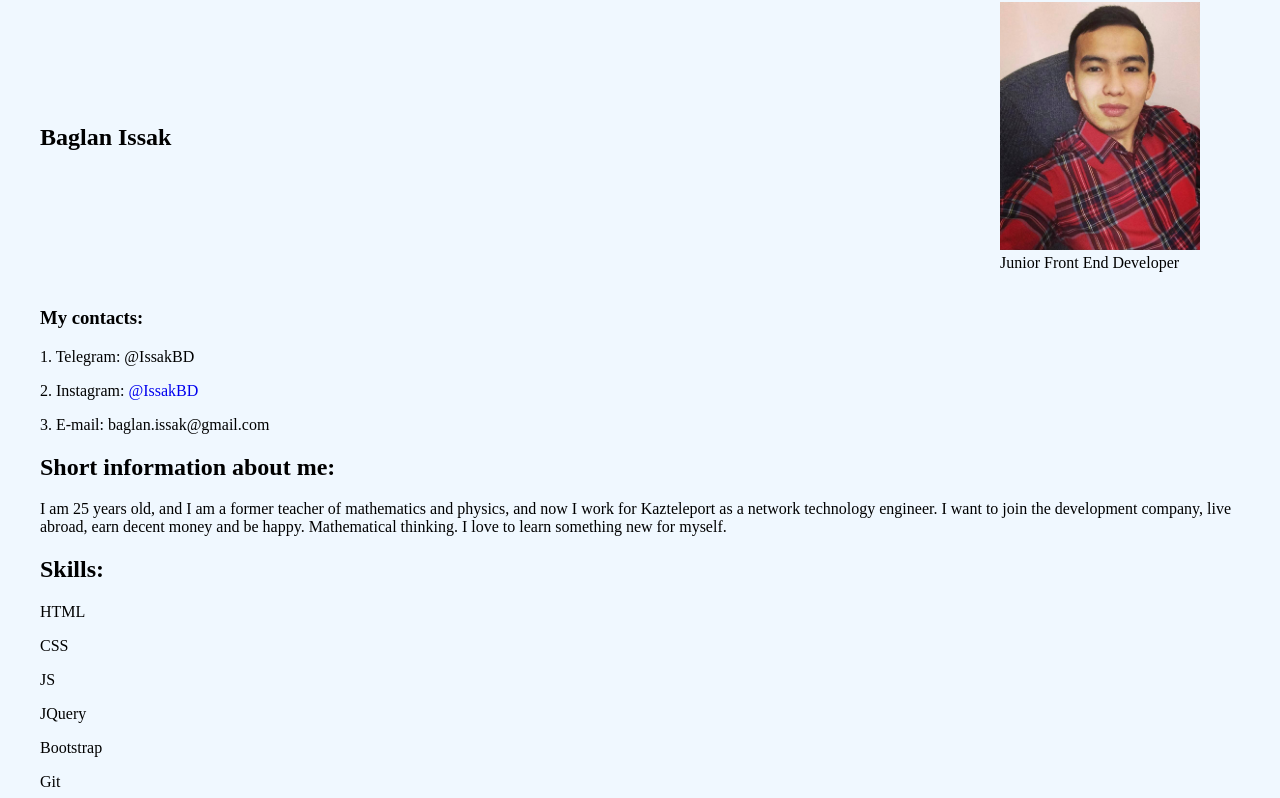
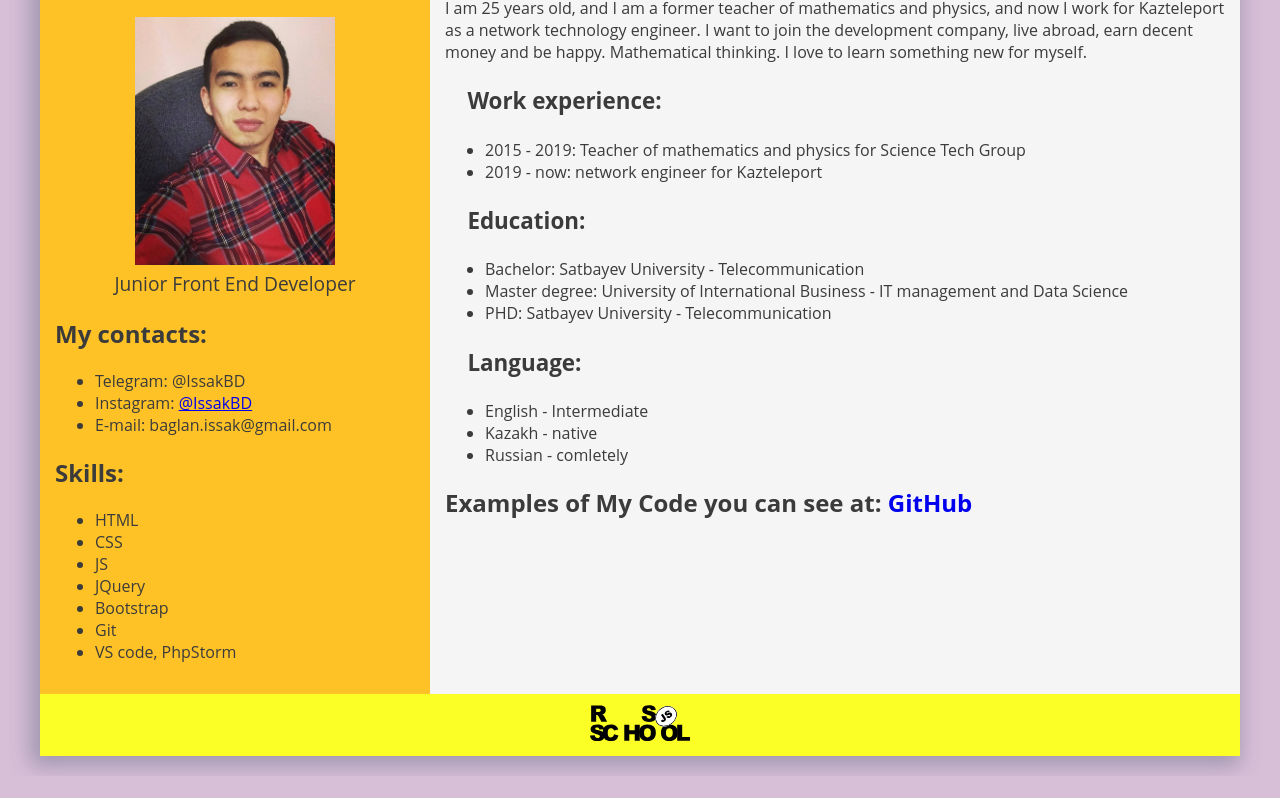
Before and after one commit to IssakBD/rsschool-cv, a plain HTML site: page index.html in a window 1280 px wide. Shown: the part 114-912 px from the top of the page. After the commit the page ends 890 px from the top, so only its background shows below. Drawn offline with Linux system fonts and the light colour scheme.

Commit message:
feat: add basic page and css file

```diff
--- a/index.html
+++ b/index.html
@@ -11,59 +11,60 @@
 
 <body>
     <div id="cv">
-
         <div id="cv-container">
-            <header>
-                <h1>CV</h1>
-            </header>
-            <main>
-                <section id="cv-title">
-                    <h2 id="name">Baglan Issak</h2>
+            <main class='cv-main'>
+                <aside id='cv-left-side'>
+                    <header id="cv-title">
+                        <h1 id="name">Baglan Issak</h1>
                         <figure id="my-photo">
                             <img src="images/Baglan.jpg" alt="My photo" width="200">
                             <figcaption>Junior Front End Developer</figcaption>
                         </figure>
+                    </header>
+                    <section id="cv-contacts">
+                        <h2>My contacts:</h2>
+                        <ul>
+                            <li>Telegram: @IssakBD</li>
+                            <li>Instagram: <a href="https://instagram.com/issakbs">@IssakBD</a></li>
+                            <li>E-mail: baglan.issak@gmail.com</li>
+                        </ul>
                     </section>
-                <div id="cv-main-body">
-                    <section id="cv-contacts">
-                        <h3>My contacts:</h3>
-                        <p>
-                            1. Telegram: @IssakBD
-                        </p>
-                        <p>
-                            2. Instagram: <a href="https://instagram.com/issakbs">@IssakBD</a>
-                        </p>
-                        <p>
-                            3. E-mail: baglan.issak@gmail.com
-                        </p>
+                    <section id="cv-info-skills">
+                        <h2>Skills:</h2>
+                        <ul>
+                            <li>HTML</li>
+                            <li>CSS</li>
+                            <li>JS</li>
+                            <li>JQuery</li>
+                            <li>Bootstrap</li>
+                            <li>Git</li>
+                            <li>VS code, PhpStorm</li>
+                        </ul>
                     </section>
+                </aside>
+
+                <div id='cv-right-side'>
                     <section id="cv-info-short-info">
-                        <h2>Short information about me:</h2>
-                        <p>I am 25 years old, and I am a former teacher of mathematics and physics, and now I work for
-                            Kazteleport as a network technology engineer. I want to join the development company, live
-                            abroad, earn decent money and be happy. Mathematical thinking. I love to learn something new
+                        <h3>Short information about me:</h3>
+                        <p>I am 25 years old, and I am a former teacher of mathematics and physics, and now I work
+                            for
+                            Kazteleport as a network technology engineer. I want to join the development company,
+                            live
+                            abroad, earn decent money and be happy. Mathematical thinking. I love to learn something
+                            new
                             for
                             myself.</p>
                     </section>
-                    <section id="cv-info-skills">
-                        <h2>Skills:</h2>
-                        <p>HTML</p>
-                        <p>CSS</p>
-                        <p>JS</p>
-                        <p>JQuery</p>
-                        <p>Bootstrap</p>
-                        <p>Git</p>
-                        <p>VS code,PhpStorm</p>
-                    </section>
+
                     <section id="cv-info-work-experience">
-                        <h2>Work experience:</h2>
+                        <h4>Work experience:</h4>
                         <ul>
-                            <li>2015-2019: Teacher of mathematics and physics for Science Tech Group</li>
+                            <li>2015 - 2019: Teacher of mathematics and physics for Science Tech Group</li>
                             <li>2019 - now: network engineer for Kazteleport</li>
                         </ul>
                     </section>
                     <section id="cv-info-education">
-                        <h2>Education:</h2>
+                        <h5>Education:</h5>
                         <ul>
                             <li>Bachelor: Satbayev University - Telecommunication</li>
                             <li>Master degree: University of International Business - IT management and Data Science
@@ -72,12 +73,15 @@
                         </ul>
                     </section>
                     <section id="cv-info-languages">
-                        <h2>Language:</h2>
+                        <h6>Language:</h6>
                         <ul>
                             <li>English - Intermediate</li>
                             <li>Kazakh - native</li>
                             <li>Russian - comletely</li>
                         </ul>
+                    </section>
+                    <section id="cv-info-code">
+                        <h2>Examples of My Code you can see at: <a href="https://github.com/IssakBD">GitHub</a></h2>
                     </section>
                 </div>
             </main>
--- a/main.css
+++ b/main.css
@@ -1,34 +1,88 @@
 body {
     margin: 0;
+    font-family: 'Open Sans', sans-serif;
+    color: #3b3b3b;
+    background-color: thistle;
 }
 
 #cv {
-    display: flex;
-    justify-content: center;
-    align-items: center;
-    background-color: aliceblue;
+    margin: 0;
     background-position: center;
     background-repeat: no-repeat;
     background-size: cover;
 }
 
+h1{
+    font-size: 2em;
+}
+
+h3{
+    font-size: 1.4em;
+    margin: 1em;
+}
+
+h4{
+    font-size: 1.4em;
+    margin: 1em;
+}
+
+h5{
+    font-size: 1.4em;
+    margin: 1em;
+}
+
+h6{
+    font-size: 1.4em;
+    margin: 1em;
+}
+
+.cv-main{
+    display: flex;
+    justify-content: space-between;
+    align-items: top;
+}
+
 #cv-container {
     max-width: 1200px;
-    margin: 20px auto
+    margin: 20px auto;
+    box-shadow: -5px 5px 20px 5px rgb(34 60 80 / 30%)
 }
 
-#cv-title {
-    display: flex;
-    justify-content: space-between;
-    align-items: center;
+#cv-title{
+    text-align: center;
 }
+
+figcaption{
+    font-size: 1.2em;
+}
+
+
+#cv-left-side{
+    width: 30%;
+    background-color: #ffc226;
+    padding: 15px;
+
+}
+
+#cv-right-side{
+    width: 65%;
+    padding: 15px;
+    background-color: whitesmoke;
+}
+
 
 #cv-contacts p a{
     text-decoration: none;
 }
 
+#cv-info-code a{
+    text-decoration: none;
+}
+
 footer{
     text-align: center;
+    background-color: #fbff26;
+    padding: 10px;
 }
 
 #footer-link svg{
```
Lines whose indentation alone changed are shown as unchanged.
